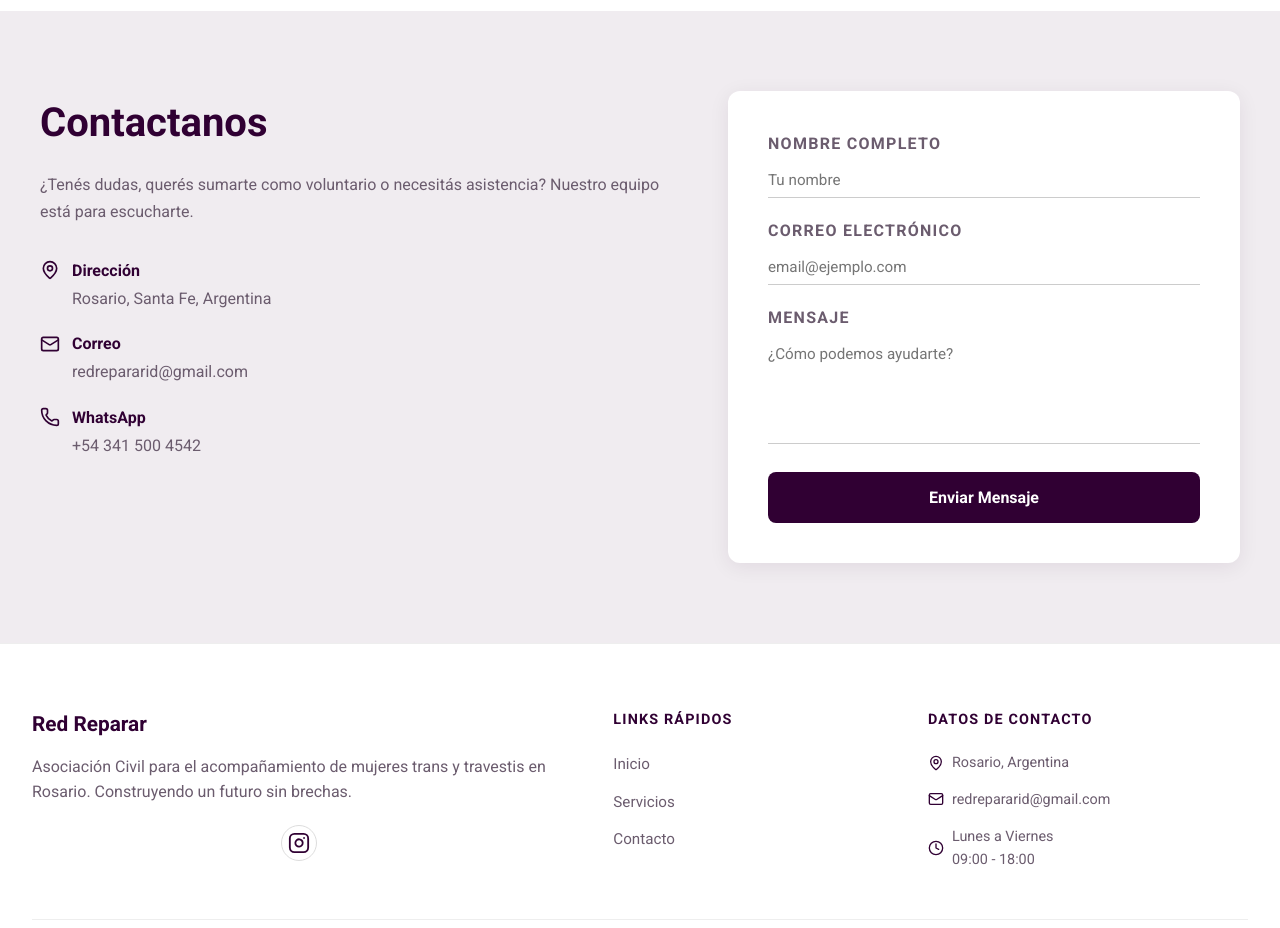
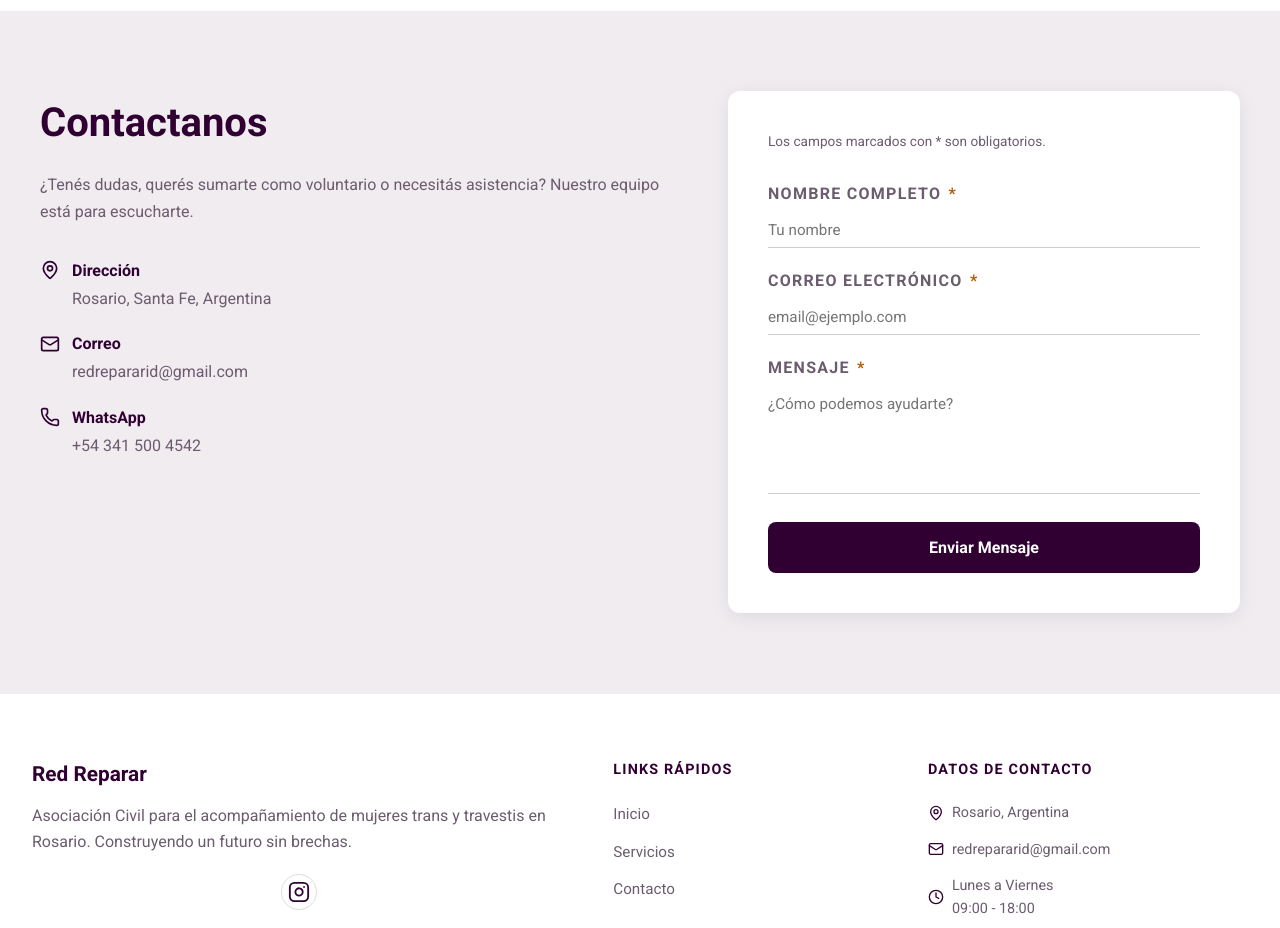
Before and after one commit to christianberti/red-reparar, a React (Vite) app: page / in a window 1280 px wide. Shown: the part 4060-4988 px from the top of the page. Built offline with nearby package versions, Linux system fonts and the light colour scheme.

Commit message:
Agrega indicador visual de campos obligatorios en formulario de contacto

```diff
--- a/src/components/sections/Contact.jsx
+++ b/src/components/sections/Contact.jsx
@@ -1,38 +1,37 @@
-import { useRef, useState } from 'react'
-import '../../styles/Contact.css'
-import { MapPin, Mail, Phone } from 'lucide-react'
+import { useRef, useState } from "react";
+import "../../styles/Contact.css";
+import { MapPin, Mail, Phone } from "lucide-react";
 
-const FORMSPREE_ENDPOINT = 'https://formspree.io/f/xykrveod'
+const FORMSPREE_ENDPOINT = "https://formspree.io/f/xykrveod";
 
 function Contact() {
-  const formRef = useRef()
-  const [status, setStatus] = useState('idle')
+  const formRef = useRef();
+  const [status, setStatus] = useState("idle");
 
   const handleSubmit = async (e) => {
-    e.preventDefault()
-    setStatus('sending')
+    e.preventDefault();
+    setStatus("sending");
     try {
       const response = await fetch(FORMSPREE_ENDPOINT, {
-        method: 'POST',
+        method: "POST",
         body: new FormData(formRef.current),
-        headers: { Accept: 'application/json' },
-      })
+        headers: { Accept: "application/json" },
+      });
       if (response.ok) {
-        setStatus('success')
-        formRef.current.reset()
+        setStatus("success");
+        formRef.current.reset();
       } else {
-        setStatus('error')
+        setStatus("error");
       }
     } catch (error) {
-      console.error(error)
-      setStatus('error')
+      console.error(error);
+      setStatus("error");
     }
-  }
+  };
 
   return (
     <section id="contacto" className="contact">
       <div className="contact__container">
-
         <div className="contact__info">
           <h2 className="contact__title">Contactanos</h2>
           <p className="contact__subtitle">
@@ -42,21 +41,27 @@ function Contact() {
 
           <ul className="contact__details">
             <li className="contact__detail">
-              <span className="contact__detail-icon"><MapPin size={20} color="var(--color-primary)" /></span>
+              <span className="contact__detail-icon">
+                <MapPin size={20} color="var(--color-primary)" />
+              </span>
               <div>
                 <strong>Dirección</strong>
                 <p>Rosario, Santa Fe, Argentina</p>
               </div>
             </li>
             <li className="contact__detail">
-              <span className="contact__detail-icon"><Mail size={20} color="var(--color-primary)" /></span>
+              <span className="contact__detail-icon">
+                <Mail size={20} color="var(--color-primary)" />
+              </span>
               <div>
                 <strong>Correo</strong>
                 <p>redrepararid@gmail.com</p>
               </div>
             </li>
             <li className="contact__detail">
-              <span className="contact__detail-icon"><Phone size={20} color="var(--color-primary)" /></span>
+              <span className="contact__detail-icon">
+                <Phone size={20} color="var(--color-primary)" />
+              </span>
               <div>
                 <strong>WhatsApp</strong>
                 <p>+54 341 500 4542</p>
@@ -66,37 +71,83 @@ function Contact() {
         </div>
 
         <form ref={formRef} className="contact__form" onSubmit={handleSubmit}>
+          <p className="contact__form-note">
+            Los campos marcados con * son obligatorios.
+          </p>
           <div className="contact__field">
-            <label htmlFor="nombre">NOMBRE COMPLETO</label>
-            <input type="text" id="nombre" name="name" placeholder="Tu nombre" required />
+            <label htmlFor="nombre">
+              NOMBRE COMPLETO{" "}
+              <span className="contact__required" aria-hidden="true">
+                *
+              </span>
+            </label>
+            <input
+              type="text"
+              id="nombre"
+              name="name"
+              placeholder="Tu nombre"
+              required
+            />
           </div>
           <div className="contact__field">
-            <label htmlFor="email">CORREO ELECTRÓNICO</label>
-            <input type="email" id="email" name="email" placeholder="email@ejemplo.com" required />
+            <label htmlFor="email">
+              CORREO ELECTRÓNICO{" "}
+              <span className="contact__required" aria-hidden="true">
+                *
+              </span>
+            </label>
+            <input
+              type="email"
+              id="email"
+              name="email"
+              placeholder="email@ejemplo.com"
+              required
+            />
           </div>
           <div className="contact__field">
-            <label htmlFor="mensaje">MENSAJE</label>
-            <textarea id="mensaje" name="message" placeholder="¿Cómo podemos ayudarte?" rows={5} required />
+            <label htmlFor="mensaje">
+              MENSAJE{" "}
+              <span className="contact__required" aria-hidden="true">
+                *
+              </span>
+            </label>
+            <textarea
+              id="mensaje"
+              name="message"
+              placeholder="¿Cómo podemos ayudarte?"
+              rows={5}
+              required
+            />
           </div>
-          <button type="submit" className="contact__button" disabled={status === 'sending'}>
-            {status === 'sending' ? 'Enviando...' : 'Enviar Mensaje'}
+          <button
+            type="submit"
+            className="contact__button"
+            disabled={status === "sending"}
+          >
+            {status === "sending" ? "Enviando..." : "Enviar Mensaje"}
           </button>
 
-          {status === 'success' && (
-            <p role="status" className="contact__form-message contact__form-message--success">
-              ¡Gracias por contactarnos! Pronto nos pondremos en contacto contigo.
+          {status === "success" && (
+            <p
+              role="status"
+              className="contact__form-message contact__form-message--success"
+            >
+              ¡Gracias por contactarnos! Pronto nos pondremos en contacto
+              contigo.
             </p>
           )}
-          {status === 'error' && (
-            <p role="alert" className="contact__form-message contact__form-message--error">
+          {status === "error" && (
+            <p
+              role="alert"
+              className="contact__form-message contact__form-message--error"
+            >
               Hubo un problema al enviar el mensaje. Por favor intentá de nuevo.
             </p>
           )}
         </form>
-
       </div>
     </section>
-  )
+  );
 }
 
-export default Contact
+export default Contact;
--- a/src/styles/Contact.css
+++ b/src/styles/Contact.css
@@ -142,3 +142,15 @@
     padding: 1.5rem;
   }
 }
+
+.contact__required {
+  color: var(--color-accent-text);
+  font-weight: 700;
+  margin-left: 2px;
+}
+
+.contact__form-note {
+  font-size: 0.85rem;
+  color: var(--color-text-soft);
+  margin-bottom: 0.5rem;
+}
```
